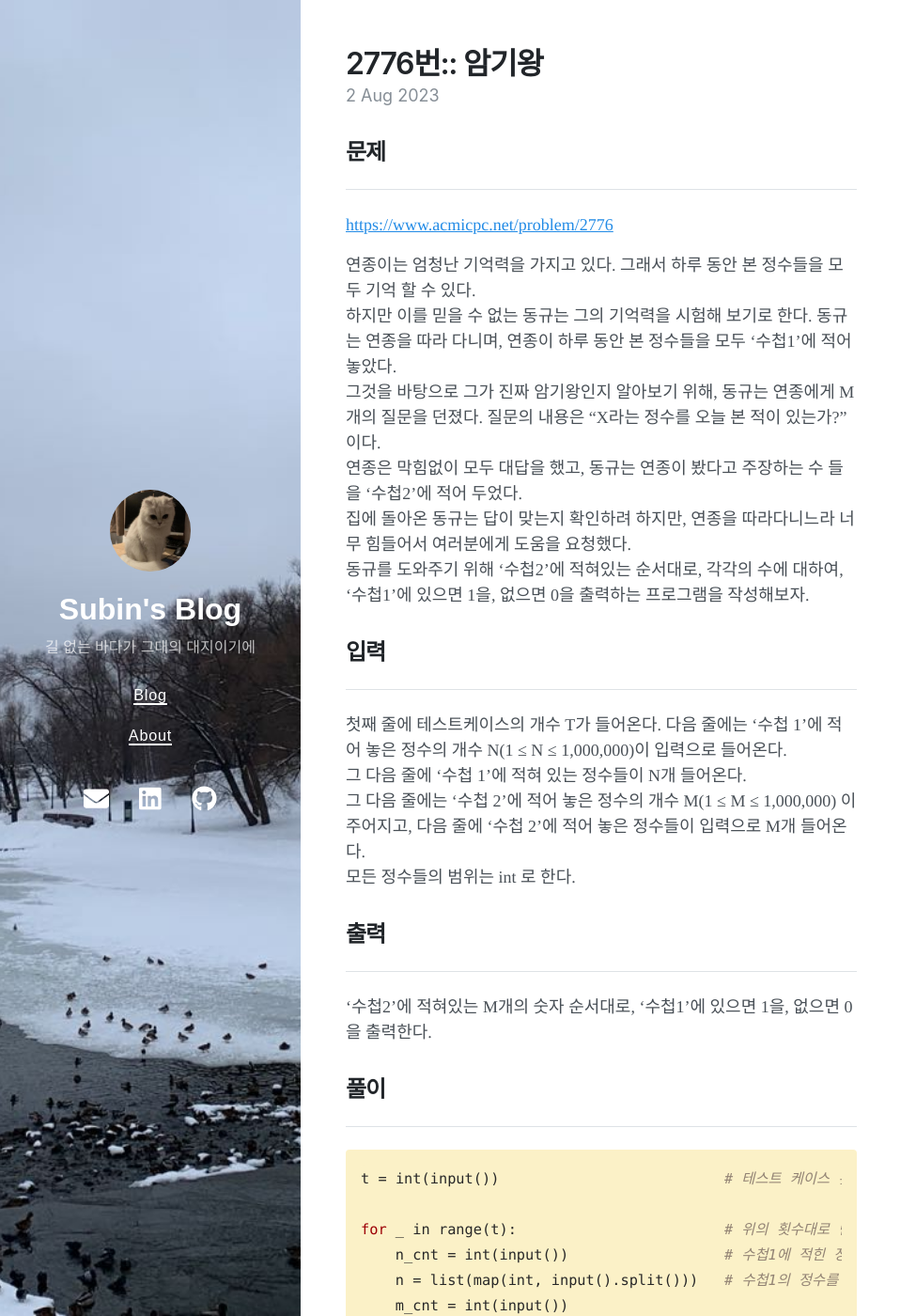
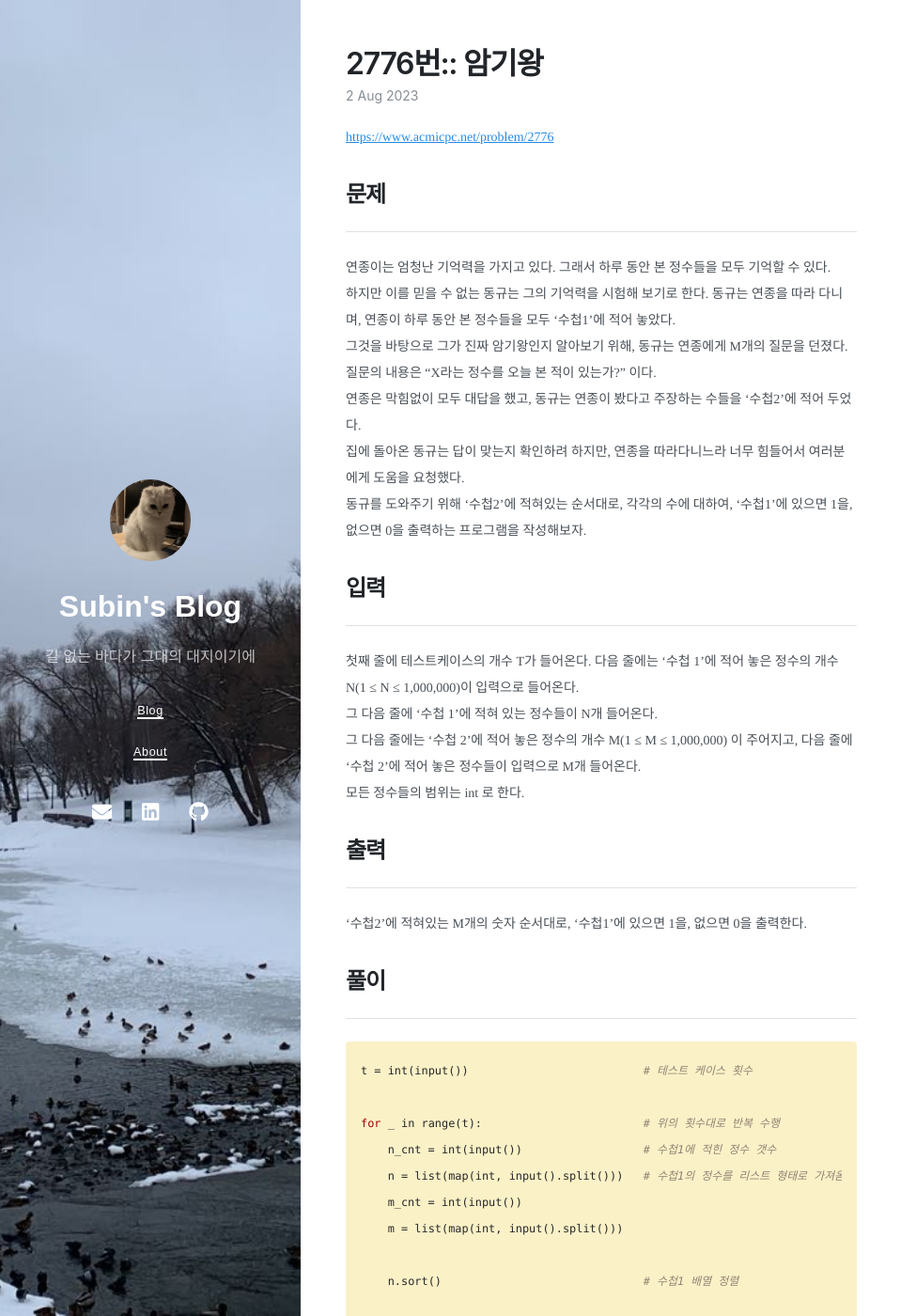
Before and after one commit to SubinJin98/SubinJin98.github.io, a Jekyll site: the page built from _posts/2023-08-02-2776번 암기왕.markdown, in a window 1280 px wide and 1400 px high. Shown: the whole window at 94% size, without its empty margins (0-975 px from the left). Built offline with Jekyll 4.4.1, drawn with Linux system fonts in a browser that asks for light colours; nearby versions of some CDN libraries; some web fonts are replaced.

Commit message:
change variables - font size

````diff
--- a/_posts/2023-08-02-2776번 암기왕.markdown
+++ b/_posts/2023-08-02-2776번 암기왕.markdown
@@ -10,15 +10,15 @@ tags:
     - BinarySearch
 
 ---
+<https://www.acmicpc.net/problem/2776>
 
 ## 문제
 ---
-<https://www.acmicpc.net/problem/2776>
 
-연종이는 엄청난 기억력을 가지고 있다. 그래서 하루 동안 본 정수들을 모두 기억 할 수 있다.
+연종이는 엄청난 기억력을 가지고 있다. 그래서 하루 동안 본 정수들을 모두 기억할 수 있다.
 하지만 이를 믿을 수 없는 동규는 그의 기억력을 시험해 보기로 한다. 동규는 연종을 따라 다니며, 연종이 하루 동안 본 정수들을 모두 ‘수첩1’에 적어 놓았다.
 그것을 바탕으로 그가 진짜 암기왕인지 알아보기 위해, 동규는 연종에게 M개의 질문을 던졌다. 질문의 내용은 “X라는 정수를 오늘 본 적이 있는가?” 이다.
-연종은 막힘없이 모두 대답을 했고, 동규는 연종이 봤다고 주장하는 수 들을 ‘수첩2’에 적어 두었다.
+연종은 막힘없이 모두 대답을 했고, 동규는 연종이 봤다고 주장하는 수들을 ‘수첩2’에 적어 두었다.
 집에 돌아온 동규는 답이 맞는지 확인하려 하지만, 연종을 따라다니느라 너무 힘들어서 여러분에게 도움을 요청했다.
 동규를 도와주기 위해 ‘수첩2’에 적혀있는 순서대로, 각각의 수에 대하여, ‘수첩1’에 있으면 1을, 없으면 0을 출력하는 프로그램을 작성해보자.
 
@@ -64,4 +64,5 @@ for _ in range(t):                        # 위의 횟수대로 반복 수행
             print(1)
         else:
             print(0)
+
 ```
--- a/_sass/_variables.scss
+++ b/_sass/_variables.scss
@@ -27,8 +27,8 @@
   --yellow-100: #fff3bf;
 
   --body-font: -apple-system, BlinkMacSystemFont, "Segoe UI", Roboto, "Helvetica Neue", Arial, "Noto Sans", sans-serif, "Apple Color Emoji", "Segoe UI Emoji", "Segoe UI Symbol", "Noto Color Emoji";
-  --body-font-size: 18px;
-  --body-line-height: 1.5;
+  --body-font-size: 14px;         // default 18px
+  --body-line-height: 2.0;        // default 1.5
   --body-color: var(--gray-700);
   --body-bg: #fff;
 
@@ -67,7 +67,7 @@
   }
 }
 
-$sm-width: 35.5rem;
-$md-width: 48rem;
-$lg-width: 64rem;
-$xl-width: 80rem;
+$sm-width: 35.5rem;       // default 35.5rem
+$md-width: 48rem;         // default 48rem
+$lg-width: 64rem;         // default 64rem
+$xl-width: 80rem;         // default 80rem
````
